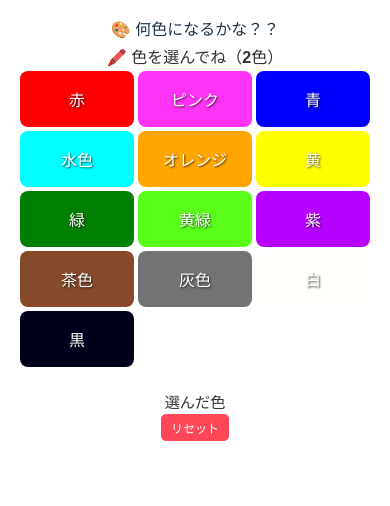
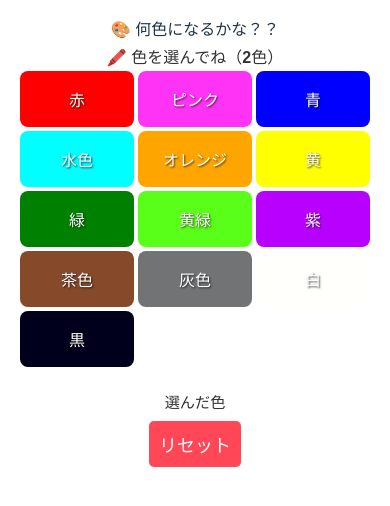
Before and after one commit to koxrtx/wakuwaku, a React (Vite) app: page / in a window 390 px wide. Shown: the top 506 px of the page. Built offline with nearby package versions, Linux system fonts and the light colour scheme.

Commit message:
style:ボタン修正

```diff
--- a/src/App.css
+++ b/src/App.css
@@ -244,8 +244,8 @@
 
   /* リセットボタン */
   .reset-button {
-    margin-top: 0px;
-    padding: 5px 10px;
-    font-size: 12px;
+    margin-top: 7px;
+    padding: 10px 10px;
+    font-size: 18px;
   }
 }
```
